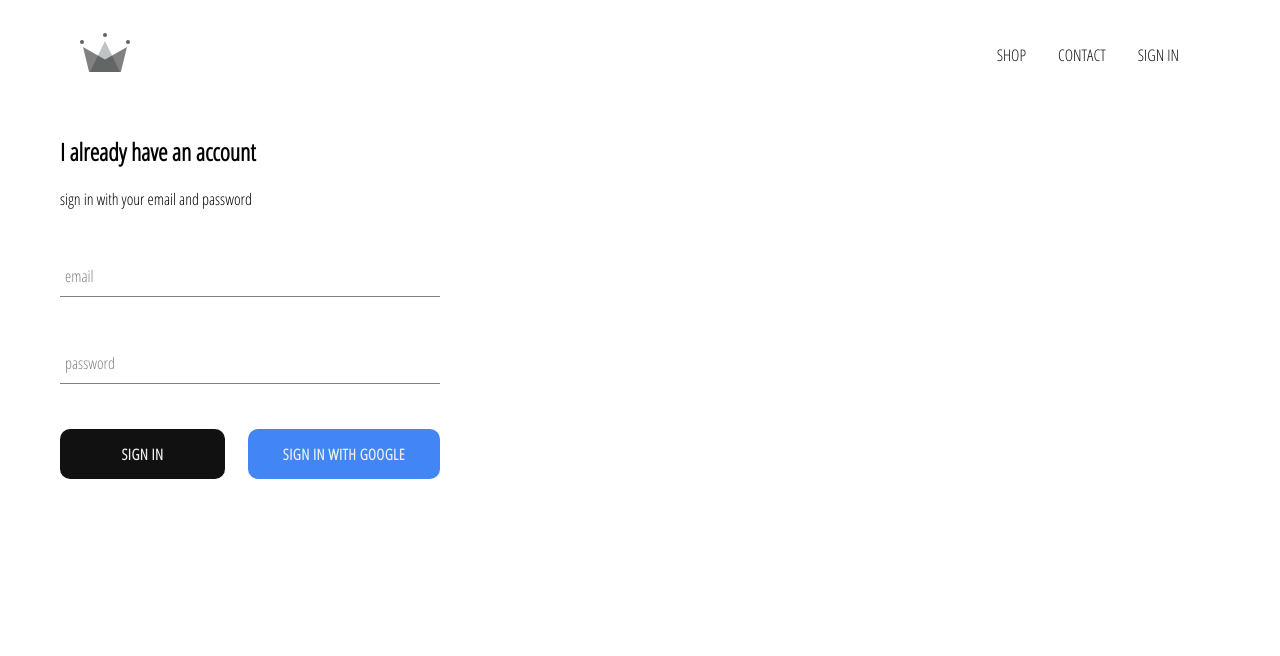
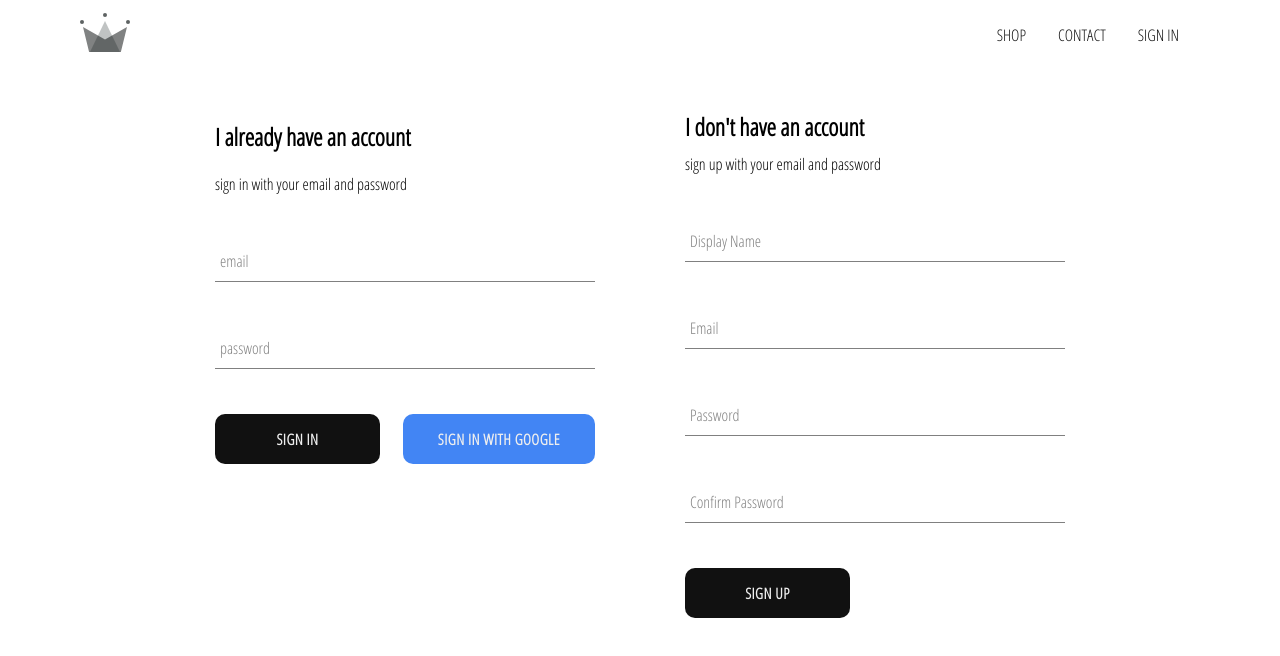
Before and after one commit to chinmaynavale/crwn-clothing, a React (Create React App) app: page /signIn in a window 1280 px wide. Shown: the top 656 px of the page. Built offline with nearby package versions, Linux system fonts and the light colour scheme; no server answers.

Commit message:
implemented firebase utils, included ability to store authenticated users into our firestore database

```diff
--- a/src/App.css
+++ b/src/App.css
@@ -4,8 +4,7 @@
 
 body {
   font-family: 'Open Sans Condensed', sans-serif;
-  padding: 20px 60px;
-  height: 100vh;
+  padding: 0 60px;
 }
 
 a {
--- a/src/App.js
+++ b/src/App.js
@@ -7,7 +7,7 @@
 import ShopPage from './pages/shop/shop.component';
 
 import SignInAndSignUpPage from './pages/sign-in-and-sign-up/sign-in-and-sign-up.component';
-import { auth } from './firebase/firebase.utils';
+import { auth, createUserProfileDocument } from './firebase/firebase.utils';
 
 class App extends React.Component {
   constructor() {
@@ -20,10 +20,22 @@
   unsubscribeFromAuth = null;
 
   componentDidMount() {
-    this.unsubscribeFromAuth = auth.onAuthStateChanged((user) => {
-      this.setState({ currentUser: user });
+    this.unsubscribeFromAuth = auth.onAuthStateChanged(async (userAuth) => {
+      if (userAuth) {
+        const userRef = await createUserProfileDocument(userAuth);
 
-      console.log(user);
+        userRef.onSnapshot((snapShot) => {
+          this.setState({
+            currentUser: {
+              id: snapShot.id,
+              ...snapShot.data(),
+            },
+          });
+          console.log(this.state);
+        });
+      } else {
+        this.setState({ currentUser: userAuth });
+      }
     });
   }
 
--- /dev/null
+++ b/src/components/sign-up/sign-up.component.jsx
@@ -0,0 +1,102 @@
+import React from 'react';
+import FormInput from '../form-input/form-input.component';
+import CustomButton from '../custom-button/custom-button.component';
+
+import { auth, createUserProfileDocument } from '../../firebase/firebase.utils';
+
+import './sign-up.styles.scss';
+
+class SignUp extends React.Component {
+  constructor() {
+    super();
+
+    this.state = {
+      displayName: '',
+      email: '',
+      password: '',
+      confirmPassword: '',
+    };
+  }
+
+  handleSubmit = async (event) => {
+    event.preventDefault();
+    const { displayName, email, password, confirmPassword } = this.state;
+
+    if (password !== confirmPassword) {
+      alert(`passwords don't match`);
+      return;
+    }
+
+    try {
+      const { user } = await auth.createUserWithEmailAndPassword(
+        email,
+        password
+      );
+
+      await createUserProfileDocument(user, { displayName });
+
+      this.setState({
+        displayName: '',
+        email: '',
+        password: '',
+        confirmPassword: '',
+      });
+    } catch (error) {
+      console.error(error);
+    }
+  };
+
+  handleChange = (event) => {
+    const { name, value } = event.target;
+
+    this.setState({ [name]: value });
+  };
+
+  render() {
+    const { displayName, email, password, confirmPassword } = this.state;
+    return (
+      <div className="sign-up">
+        <h2 className="title">I don't have an account</h2>
+        <span>sign up with your email and password</span>
+
+        <form onSubmit={this.handleSubmit} className="sign-up-form">
+          <FormInput
+            type="text"
+            name="displayName"
+            value={displayName}
+            onChange={this.handleChange}
+            label="Display Name"
+            required
+          />
+          <FormInput
+            type="email"
+            name="email"
+            value={email}
+            onChange={this.handleChange}
+            label="Email"
+            required
+          />
+          <FormInput
+            type="password"
+            name="password"
+            value={password}
+            onChange={this.handleChange}
+            label="Password"
+            required
+          />
+          <FormInput
+            type="password"
+            name="confirmPassword"
+            value={confirmPassword}
+            onChange={this.handleChange}
+            label="Confirm Password"
+            required
+          />
+          <CustomButton>Sign Up</CustomButton>
+        </form>
+      </div>
+    );
+  }
+}
+
+export default SignUp;
--- /dev/null
+++ b/src/components/sign-up/sign-up.styles.scss
@@ -0,0 +1,9 @@
+.sign-up {
+  width: 380px;
+  display: flex;
+  flex-direction: column;
+
+  .title {
+    margin: 10px 0;
+  }
+}
--- a/src/firebase/firebase.utils.js
+++ b/src/firebase/firebase.utils.js
@@ -13,6 +13,25 @@
   measurementId: 'G-78F6T2YM71',
 };
 
+export const createUserProfileDocument = async (userAuth, additionalData) => {
+  if (!userAuth) return;
+
+  const userRef = firestore.doc(`users/${userAuth.uid}`);
+  const snapShot = await userRef.get();
+
+  if (!snapShot.exists) {
+    const { displayName, email } = userAuth;
+    const createdAt = new Date();
+
+    try {
+      await userRef.set({ displayName, email, createdAt, ...additionalData });
+    } catch (error) {
+      console.log('Error creating a user', error.message);
+    }
+  }
+  return userRef;
+};
+
 firebase.initializeApp(config);
 
 export const auth = firebase.auth();
--- a/src/pages/sign-in-and-sign-up/sign-in-and-sign-up.component.jsx
+++ b/src/pages/sign-in-and-sign-up/sign-in-and-sign-up.component.jsx
@@ -2,10 +2,12 @@
 import SignIn from '../../components/sign-in/sign-in.component';
 
 import './sign-in-and-sign-up.styles.scss';
+import SignUp from '../../components/sign-up/sign-up.component';
 
 const SignInAndSignUpPage = () => (
-  <div>
+  <div className="sign-in-and-sign-up">
     <SignIn />
+    <SignUp />
   </div>
 );
 
--- a/src/pages/sign-in-and-sign-up/sign-in-and-sign-up.styles.scss
+++ b/src/pages/sign-in-and-sign-up/sign-in-and-sign-up.styles.scss
@@ -0,0 +1,6 @@
+.sign-in-and-sign-up {
+  width: 850px;
+  display: flex;
+  justify-content: space-between;
+  margin: 30px auto;
+}
```
